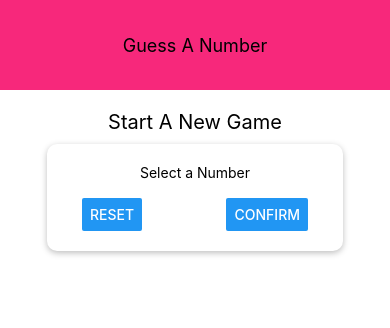
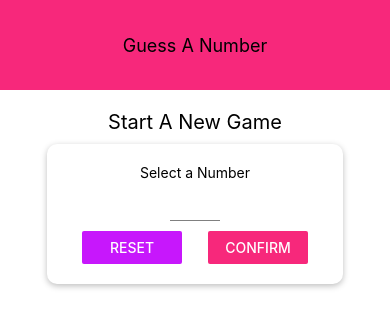
Before and after one commit to williamg1750/guess-a-number, a React Native app: screen / in a window 390 px wide. Shown: the top 328 px of the page. Built offline with nearby package versions, Linux system fonts and the light colour scheme.

Commit message:
user can submit a number with valid constraints

```diff
--- /dev/null
+++ b/Constants/colors.js
@@ -0,0 +1,4 @@
+export default {
+  primary: '#f7287b',
+  accent: '#c717fc',
+};
--- a/components/Card.js
+++ b/components/Card.js
@@ -24,4 +24,4 @@
   },
 });
 
-export default StartGameScreen;
+export default Card;
--- a/components/Header.js
+++ b/components/Header.js
@@ -1,5 +1,6 @@
 import React from 'react';
 import { View, Text, StyleSheet } from 'react-native';
+import Colors from '../Constants/colors';
 
 const Header = (props) => {
   return (
@@ -14,7 +15,7 @@
     width: '100%',
     height: 90,
     padding: 36,
-    backgroundColor: '#f7287b',
+    backgroundColor: Colors.primary,
     alignItems: 'center',
     justifyContent: 'center',
   },
--- /dev/null
+++ b/components/Input.js
@@ -0,0 +1,17 @@
+import React from 'react';
+import { View, StyleSheet, TextInput } from 'react-native';
+
+const Input = (props) => {
+  return <TextInput {...props} style={{ ...styles.input, ...props.style }} />;
+};
+
+const styles = StyleSheet.create({
+  input: {
+    height: 30,
+    borderBottomColor: 'grey',
+    borderBottomWidth: 1,
+    marginVertical: 10,
+  },
+});
+
+export default Input;
--- a/screens/StartGameScreen.js
+++ b/screens/StartGameScreen.js
@@ -1,19 +1,89 @@
-import React from 'react';
-import { View, Text, StyleSheet, TextInput, Button } from 'react-native';
+import React, { useState } from 'react';
+import {
+  View,
+  Text,
+  StyleSheet,
+  TextInput,
+  Button,
+  TouchableWithoutFeedback,
+  Keyboard,
+} from 'react-native';
+import Card from '../components/Card';
+import Colors from '../Constants/colors';
+import Input from '../components/Input';
 
 const StartGameScreen = (props) => {
+  const [enteredValue, setEnteredValue] = useState('');
+  const [confirmed, setConfirmed] = useState(false);
+  const [selectedNumber, setSelectedNumber] = useState(false);
+
+  const numberInputHandler = (inputText) => {
+    setEnteredValue(inputText.replace(/[^0-9]/g, ''));
+  };
+
+  const resetInputHandler = () => {
+    setEnteredValue('');
+    setConfirmed(false);
+  };
+
+  const confirmInputHandler = () => {
+    const chosenNumber = parseInt(enteredValue);
+    //check to see if the value is between 0 - 99 or not a num then you return and not set states that shouldnt be set
+    if (chosenNumber === NaN || chosenNumber <= 0 || chosenNumber > 99) {
+      return;
+    }
+    setConfirmed(true);
+    setSelectedNumber(chosenNumber);
+    setEnteredValue('');
+    //doesnt matter what order the hook sets are in they are batched togather in on render cycle
+  };
+
+  let confirmedOutput;
+  //logic to show feedback which shows JSX code
+  if (confirmed) {
+    confirmedOutput = <Text>Chosen Number: {selectedNumber} </Text>;
+  }
+
   return (
+    <TouchableWithoutFeedback
+      onPress={() => {
+        Keyboard.dismiss();
+      }}
+    >
       <View style={styles.screen}>
         <Text style={styles.title}>Start A New Game</Text>
-      <View style={styles.inputContainer}>
+        <Card style={styles.inputContainer}>
           <Text>Select a Number</Text>
-        <TextInput />
+          <Input
+            style={styles.input}
+            blurOnSubmit
+            autoCapitalize='none'
+            autoCorrect={false}
+            keyboardType='number-pad'
+            maxLength={2}
+            onChangeText={numberInputHandler}
+            value={enteredValue}
+          />
           <View style={styles.buttonContainer}>
-          <Button title='Reset' onPress={() => {}} />
-          <Button title='Confirm' onPress={() => {}} />
+            <View style={styles.button}>
+              <Button
+                title='Reset'
+                onPress={resetInputHandler}
+                color={Colors.accent}
+              />
+            </View>
+            <View style={styles.button}>
+              <Button
+                title='Confirm'
+                onPress={confirmInputHandler}
+                color={Colors.primary}
+              />
             </View>
           </View>
+        </Card>
+        {confirmedOutput}
       </View>
+    </TouchableWithoutFeedback>
   );
 };
 
@@ -31,16 +101,6 @@
     width: 300,
     maxWidth: '80%',
     alignItems: 'center',
-    shadowColor: 'black',
-    shadowOffset: {
-      width: 0,
-      height: 2,
-    },
-    shadowRadius: 6,
-    shadowOpacity: 0.26,
-    backgroundColor: 'white',
-    padding: 20,
-    borderRadius: 10,
   },
   buttonContainer: {
     flexDirection: 'row',
@@ -48,6 +108,13 @@
     justifyContent: 'space-between',
     paddingHorizontal: 15,
   },
+  button: {
+    width: 100,
+  },
+  input: {
+    width: 50,
+    textAlign: 'center',
+  },
 });
 
 export default StartGameScreen;
```
Lines whose indentation alone changed are shown as unchanged.
